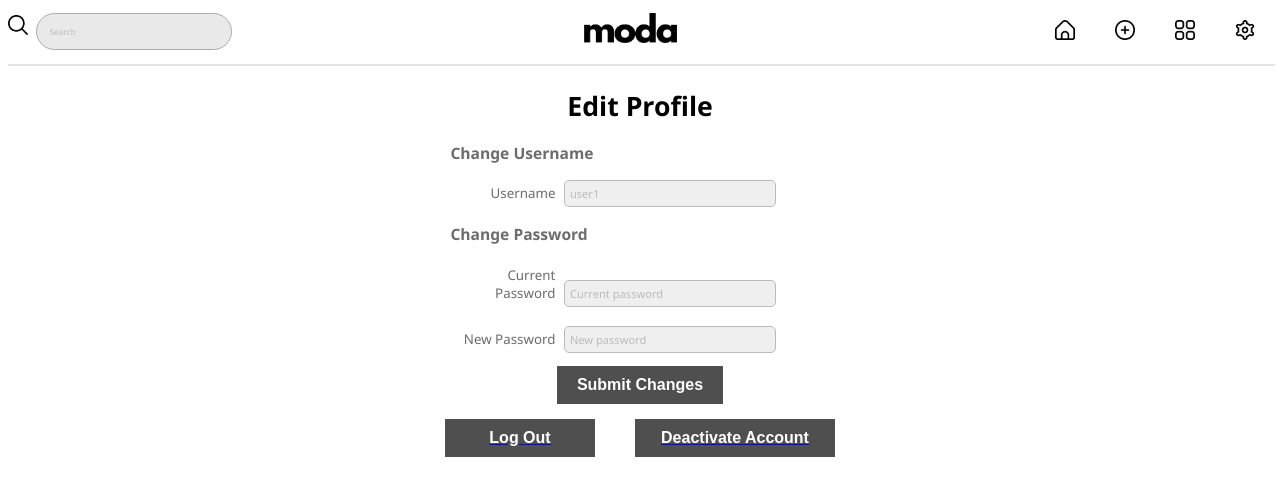
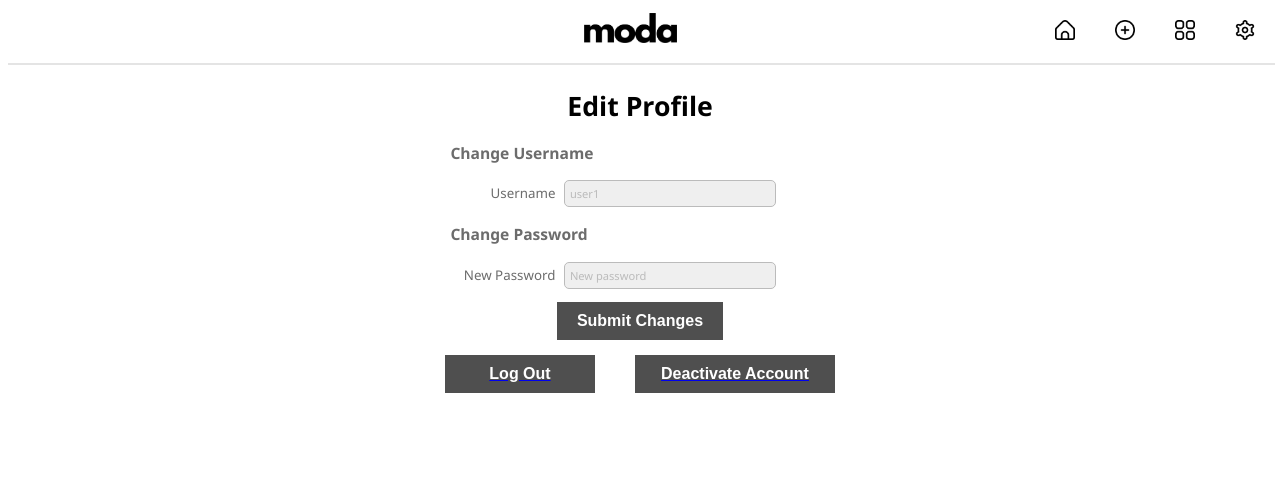
Before and after one commit to danaiangelidis/final-242, a website: page public/html/settings.html in a window 1280 px wide. Drawn offline with Linux system fonts and the light colour scheme.

Commit message:
removed search bar from non-functional pages

```diff
--- a/public/css/styles-blog.css
+++ b/public/css/styles-blog.css
@@ -16,24 +16,11 @@ body {
     padding-bottom: 10px;
     position: fixed;
     width: 97%;
+    height: 53px;
 }
 
 #topnav a {
     text-decoration: none;
-}
-
-#search {
-    padding-top: 17px;
-}
-
-#topnav input {
-    padding: 12px;
-    border: 1px solid rgb(172, 172, 172);
-    border-radius: 30px;
-    background-color: rgb(233, 233, 233);
-    font-size: 10px;
-    width: 120px;
-    margin-left: 5px;
 }
 
 #logo {
@@ -46,6 +33,11 @@ body {
 .icons {
     width: 20px;
     padding-top: 10px;
+}
+
+#nav-in-nav {
+    position: absolute;
+    right: 0px;
 }
 
 #nav-in-nav .icons {
@@ -301,10 +293,6 @@ a {
         top: 13px;
     }
 
-    #topnav input {
-        width: 170px;
-    }
-
     .flex-container {
         display: flex;
         flex-wrap: wrap;
--- a/public/css/styles-post.css
+++ b/public/css/styles-post.css
@@ -16,24 +16,11 @@ body {
     padding-bottom: 10px;
     position: fixed;
     width: 97%;
+    height: 53px;
 }
 
 #topnav a {
     text-decoration: none;
-}
-
-#search {
-    padding-top: 17px;
-}
-
-#topnav input {
-    padding: 12px;
-    border: 1px solid rgb(172, 172, 172);
-    border-radius: 30px;
-    background-color: rgb(233, 233, 233);
-    font-size: 10px;
-    width: 120px;
-    margin-left: 5px;
 }
 
 #logo {
@@ -41,6 +28,16 @@ body {
     position: fixed;
     top: 25px;
     margin-left: 40%;
+}
+
+.icons {
+    width: 20px;
+    padding-top: 10px;
+}
+
+#nav-in-nav {
+    position: absolute;
+    right: 0px;
 }
 
 .icons {
--- a/public/css/styles-settings.css
+++ b/public/css/styles-settings.css
@@ -16,24 +16,11 @@ body {
     padding-bottom: 10px;
     position: fixed;
     width: 97%;
+    height: 53px;
 }
 
 #topnav a {
     text-decoration: none;
-}
-
-#search {
-    padding-top: 17px;
-}
-
-#topnav input {
-    padding: 12px;
-    border: 1px solid rgb(172, 172, 172);
-    border-radius: 30px;
-    background-color: rgb(233, 233, 233);
-    font-size: 10px;
-    width: 120px;
-    margin-left: 5px;
 }
 
 #logo {
@@ -41,6 +28,16 @@ body {
     position: fixed;
     top: 25px;
     margin-left: 40%;
+}
+
+.icons {
+    width: 20px;
+    padding-top: 10px;
+}
+
+#nav-in-nav {
+    position: absolute;
+    right: 0px;
 }
 
 .icons {
--- a/public/css/styles-view-post.css
+++ /dev/null
@@ -1,167 +0,0 @@
-/* Structure */
-
-body {
-    margin-top: 0px;
-    font-family: 'Segoe UI', Tahoma, Geneva, Verdana, sans-serif;
-    font-size: smaller;
-}
-
-/* Top Navigation */
-
-#topnav {
-    display: flex;
-    justify-content:space-between;
-    border-bottom: 2px solid rgb(228, 228, 228);
-    background-color: white;
-    padding-bottom: 10px;
-    position: fixed;
-    width: 97%;
-}
-
-#topnav a {
-    text-decoration: none;
-}
-
-#search {
-    padding-top: 5px;
-}
-
-#topnav input {
-    padding: 12px;
-    border: 1px solid rgb(172, 172, 172);
-    border-radius: 30px;
-    background-color: rgb(233, 233, 233);
-    font-size: 10px;
-    width: 120px;
-    margin-left: 5px;
-}
-
-#logo {
-    height: 30px;
-    position: fixed;
-    top: 25px;
-    margin-left: 40%;
-}
-
-.icons {
-    width: 20px;
-    padding-top: 10px;
-}
-
-#nav-in-nav .icons {
-    padding: 10px 20px;
-    padding-top: 20px;
-}
-
-.hide {
-    display: none;
-}
-
-/* Main Content */
-
-#main-content {
-    padding-top: 80px;
-    width: 90%;
-    margin: auto;
-    padding-bottom: 70px;
-}
-
-#main-content img {
-    width: 100%;
-}
-
-.content {
-    padding: 10px;
-    font-size: larger;
-    color: #6C6C6C;
-}
-
-.content h1,
-.content h2,
-.content h3 {
-    font-weight: 500;
-}
-
-#tags {
-    display: flex;
-}
-
-#tags p {
-    background-color: #EFEFEF;
-    padding: 10px 15px;
-    margin-right: 10px;
-}
-
-input {
-    width: 200px;
-    background-color: #EFEFEF;
-    border: 1px solid #BBBBBB;
-    border-radius: 5px;
-    padding: 5px;
-}
-
-input::placeholder {
-    color: #BBBBBB;
-    font-family: 'Segoe UI', Tahoma, Geneva, Verdana, sans-serif;
-    font-size: smaller;
-}
-
-/* Main Footer */
-
-#main-footer {
-    display: flex;
-    justify-content: center;
-    border-top: 2px solid rgb(228, 228, 228);
-    background-color: white;
-    padding-bottom: 10px;
-    position: fixed;
-    bottom: 0px;
-    width: 97%;
-}
-
-#main-footer a {
-    text-decoration: none;
-}
-
-/* Media Query */
-
-@media only screen and (min-width: 780px) {
-    #search {
-        padding-top: 5px;
-    }
-
-    #topnav {
-        width: 99%;
-    }
-
-    #nav-in-nav.hide {
-        display: flex;
-    }
-
-    #logo {
-        margin-left: 45%;
-        height: 30px;
-        position: fixed;
-        top: 13px;
-    }
-
-    #topnav input {
-        width: 170px;
-    }
-
-    .flex-container {
-        display: flex;
-    }
-
-    #main-content {
-        width: 60%;
-    }
-
-    #main-content img {
-        width: 50%;
-    }
-
-    #main-footer {
-        display: none;
-    }
-}
--- a/public/html/settings.html
+++ b/public/html/settings.html
@@ -9,12 +9,6 @@
 <body>
     <header id="main-header">
         <div id="topnav">
-            <section id="search">
-                <form id="search-value-form">
-                    <img src="../icons/search.png" id="search-icon" class="icons">
-                    <input type="text" placeholder="Search" name="search-value" id="search-value">
-                </form>
-            </section>
             <img src="../icons/logo.png" id="logo">
             <section id="nav-in-nav" class="hide">
                 <a href="home.html"><img src="../icons/home.png" class="icons"></a>
@@ -34,9 +28,6 @@
             </p>
             <h3>Change Password</h3>
             <p>
-                <label for="txt-current-pass">Current Password</label>
-                <input type="password" id="txt-current-pass" placeholder="Current password">
-                <br><br>
                 <label for="txt-new-pass">New Password</label>
                 <input type="password" id="txt-new-pass" placeholder="New password">
             </p>
--- a/public/javascript/display-view-post.js
+++ /dev/null
@@ -1 +0,0 @@
-// not sure how to implement this step, will ask and get back to you
```
Also changed, not shown: public/html/blog.html (+0 -6 lines), public/html/post.html (+0 -6 lines), public/html/view-post.html (deleted, +0 -52 lines).
